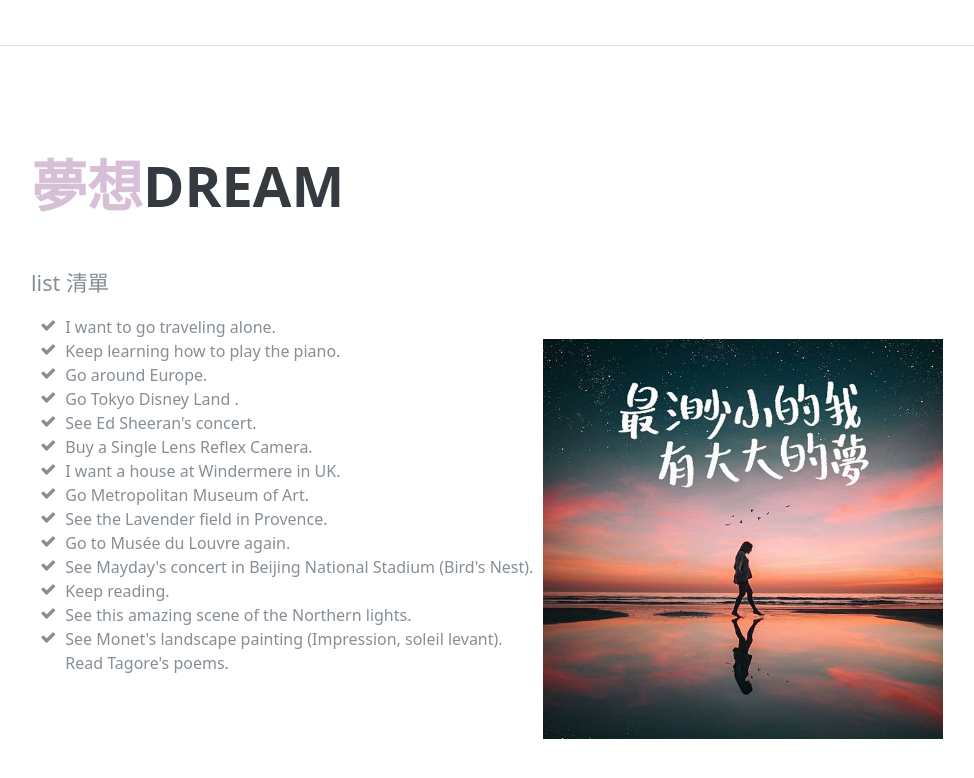
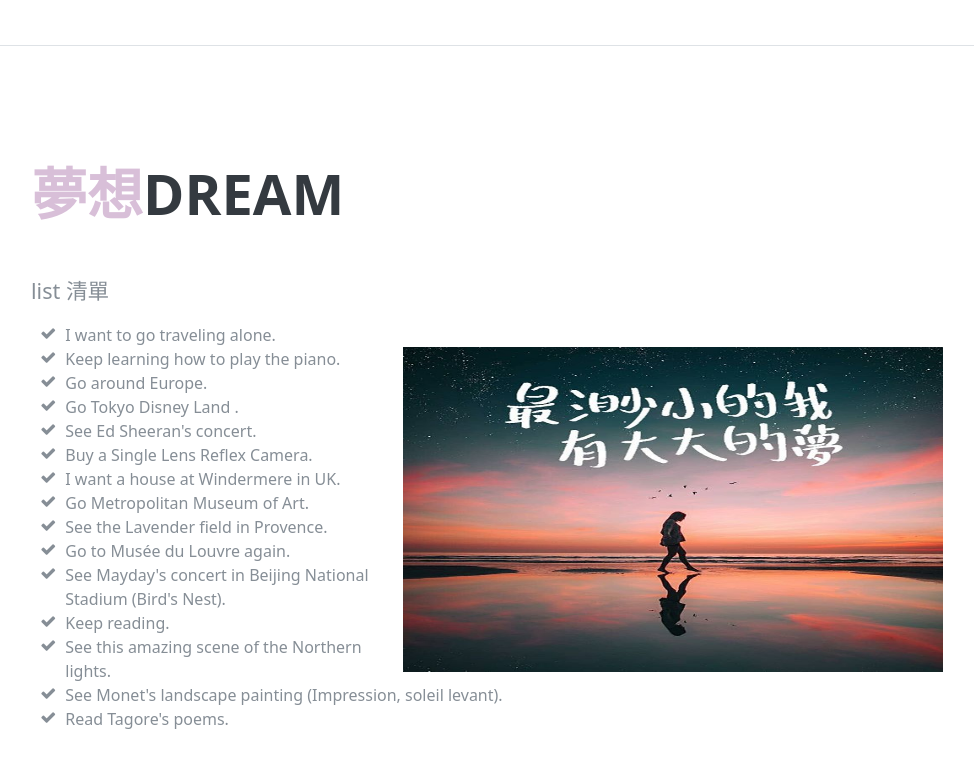
Before and after one commit to forever0228/forever0228.github.io, a website: page index.html in a window 1280 px wide. Shown: the part 6844-7622 px from the top of the page, without its empty margins (289-1263 px from the left). Drawn offline with nearby package versions, Linux system fonts and the light colour scheme; a web font is replaced by a local one.

Commit message:
Add files via upload

```diff
--- a/index.html
+++ b/index.html
@@ -438,7 +438,7 @@
               <i class="fa-li fa fa-check"></i>
             I want to go traveling alone.  </li>
 			<span>
-			  <img src="img/dream.jpg" width="400" height="400" align="right">
+			  <img src="img/dream.jpg" width="540" height="325" align="right">
 			  </span>
             <li>
               <i class="fa-li fa fa-check"></i>
@@ -479,6 +479,7 @@
 			<li>
               <i class="fa-li fa fa-check"></i>
             See Monet's landscape painting (Impression, soleil levant). </li>
+			<li>
 			<i class="fa-li fa fa-check"></i>
              Read Tagore's  poems.</li>
           </ul>
```
